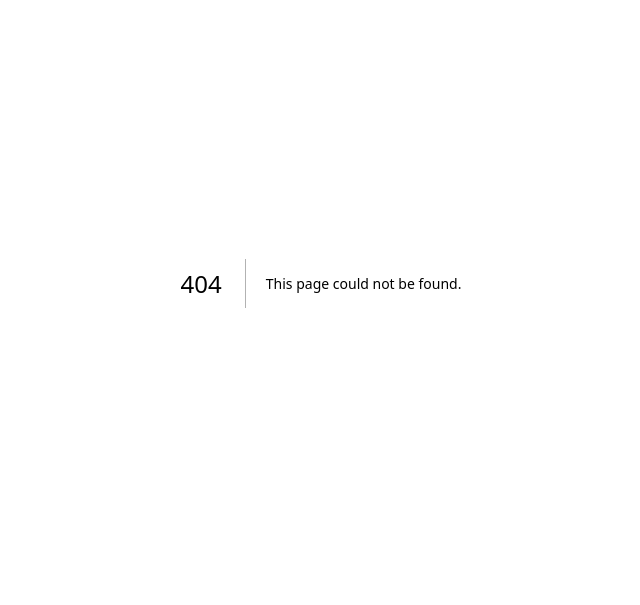
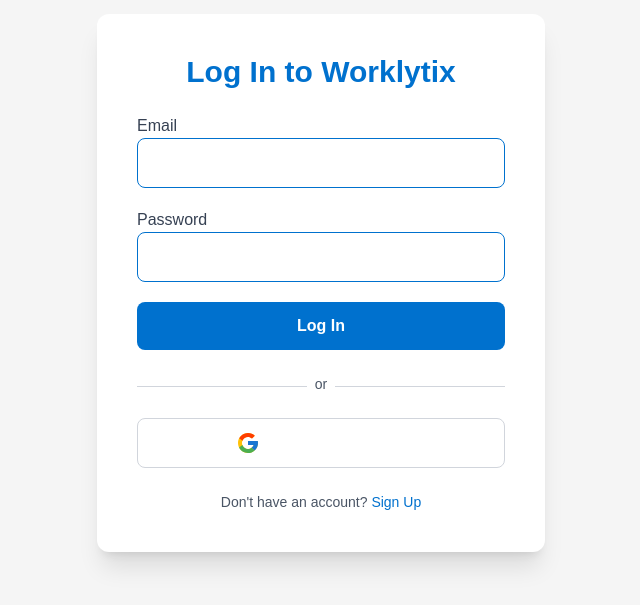
Before and after one commit to syedomar1/worklytix-frontend, a Next.js app: page /login in a window 1280 px wide. Before the commit this address had no page. Shown: the part 117-722 px from the top of the page, without its empty margins (319-959 px from the left). Built offline with nearby package versions, Linux system fonts and the light colour scheme; no server answers.

Commit message:
Added login page

```diff
--- /dev/null
+++ b/pages/login.jsx
@@ -0,0 +1,168 @@
+import { useState } from 'react';
+import { useRouter } from 'next/router';
+import {
+  signInWithEmailAndPassword,
+  GoogleAuthProvider,
+  signInWithPopup
+} from 'firebase/auth';
+import { doc, getDoc } from 'firebase/firestore';
+import { auth, db } from '../firebase/firebaseConfig';
+import { FcGoogle } from 'react-icons/fc';
+import { AiFillEye, AiFillEyeInvisible } from 'react-icons/ai';
+import { ToastContainer, toast } from 'react-toastify';
+import 'react-toastify/dist/ReactToastify.css';
+import { motion } from 'framer-motion';
+import Link from 'next/link';
+
+export default function Login() {
+  const [email, setEmail] = useState('');
+  const [password, setPassword] = useState('');
+  const [showPass, setShowPass] = useState(false);
+  const [loading, setLoading] = useState(false);
+  const router = useRouter();
+
+  const handleToast = (type, message) => {
+    type === 'error' ? toast.error(message) : toast.success(message);
+  };
+
+  const handleLogin = async (e) => {
+    e.preventDefault();
+    setLoading(true);
+
+    try {
+      const res = await signInWithEmailAndPassword(auth, email, password);
+      const user = res.user;
+
+      const userDoc = await getDoc(doc(db, 'users', user.uid));
+      if (!userDoc.exists()) {
+        handleToast('error', 'User record not found in database.');
+        return;
+      }
+
+      const userData = userDoc.data();
+      sessionStorage.setItem('email', email);
+      sessionStorage.setItem('role', userData.role);
+      localStorage.setItem('isLoggedIn', 'true');
+
+      handleToast('success', `Welcome ${userData.role}!`);
+      setTimeout(() => router.push('/'), 1500);
+    } catch (err) {
+      if (err.code === 'auth/user-not-found') {
+        handleToast('error', 'User does not exist.');
+      } else if (err.code === 'auth/wrong-password') {
+        handleToast('error', 'Wrong password. Try again.');
+      } else {
+        handleToast('error', 'Login failed. Please try again.');
+      }
+    } finally {
+      setLoading(false);
+    }
+  };
+
+  const handleGoogleLogin = async () => {
+    setLoading(true);
+    const provider = new GoogleAuthProvider();
+
+    try {
+      const result = await signInWithPopup(auth, provider);
+      const user = result.user;
+
+      const docRef = doc(db, 'users', user.uid);
+      const userDoc = await getDoc(docRef);
+
+      if (!userDoc.exists()) {
+        handleToast('error', 'No account found. Please sign up first.');
+        return;
+      }
+
+      const userData = userDoc.data();
+      sessionStorage.setItem('email', user.email);
+      sessionStorage.setItem('role', userData.role);
+      localStorage.setItem('isLoggedIn', 'true');
+
+      handleToast('success', `Logged in as ${userData.role}`);
+      setTimeout(() => router.push('/'), 1500);
+    } catch (err) {
+      handleToast('error', err.message || 'Google sign-in failed');
+    } finally {
+      setLoading(false);
+    }
+  };
+
+  return (
+    <div className="min-h-screen flex items-center justify-center bg-[#f5f5f5] px-4">
+      <ToastContainer position="top-center" autoClose={3000} />
+      <motion.div
+        initial={{ y: 40, opacity: 0 }}
+        animate={{ y: 0, opacity: 1 }}
+        transition={{ duration: 0.5 }}
+        className="bg-white p-10 rounded-xl shadow-xl max-w-md w-full"
+      >
+        <h2 className="text-3xl font-extrabold text-center mb-6" style={{ color: '#0071ce', fontFamily: 'Arial' }}>
+          Log In to Worklytix
+        </h2>
+
+        <form onSubmit={handleLogin} className="space-y-5">
+          <div>
+            <label className="block text-gray-700">Email</label>
+            <input
+              type="email"
+              required
+              value={email}
+              onChange={(e) => setEmail(e.target.value)}
+              className="w-full px-4 py-3 border rounded-lg focus:outline-none focus:ring-2"
+              style={{ borderColor: '#0071ce', fontFamily: 'Arial' }}
+            />
+          </div>
+          <div className="relative">
+            <label className="block text-gray-700">Password</label>
+            <input
+              type={showPass ? 'text' : 'password'}
+              required
+              value={password}
+              onChange={(e) => setPassword(e.target.value)}
+              className="w-full px-4 py-3 border rounded-lg focus:outline-none focus:ring-2"
+              style={{ borderColor: '#0071ce', fontFamily: 'Arial' }}
+            />
+            <button
+              type="button"
+              onClick={() => setShowPass(!showPass)}
+              className="absolute right-3 top-10 transform -translate-y-1/2"
+            >
+              {showPass ? <AiFillEyeInvisible /> : <AiFillEye />}
+            </button>
+          </div>
+
+          <button
+            type="submit"
+            disabled={loading}
+            className="w-full py-3 bg-[#0071ce] text-white rounded-lg font-semibold hover:bg-blue-800 transition"
+          >
+            {loading ? 'Logging in...' : 'Log In'}
+          </button>
+        </form>
+
+        <div className="mt-6 text-center text-gray-600 text-sm relative">
+          <span className="bg-white px-2 relative z-10">or</span>
+          <div className="absolute w-full top-3 left-0 border-t border-gray-300"></div>
+        </div>
+
+        <button
+          onClick={handleGoogleLogin}
+          disabled={loading}
+          className="mt-6 w-full flex items-center justify-center py-3 border border-gray-300 rounded-lg hover:bg-gray-100 transition"
+        >
+          <FcGoogle className="mr-2 text-2xl" />
+          {loading ? 'Processing...' : 'Sign In with Google'}
+        </button>
+
+        <p className="mt-6 text-center text-sm text-gray-600">
+          Don&apos;t have an account?{' '}
+          <Link href="/signup" className="font-medium text-[#0071ce] hover:underline">
+            Sign Up
+          </Link>
+        </p>
+      </motion.div>
+    </div>
+  );
+}
```
